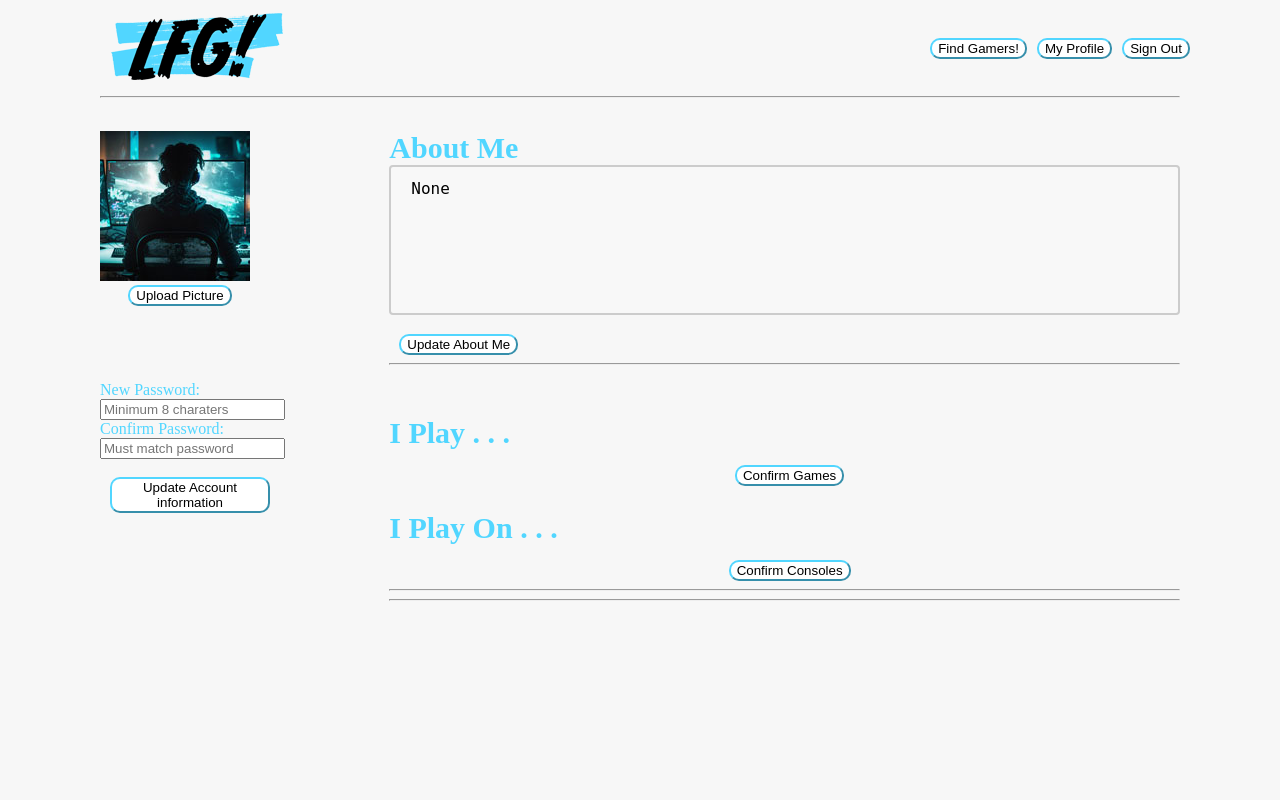
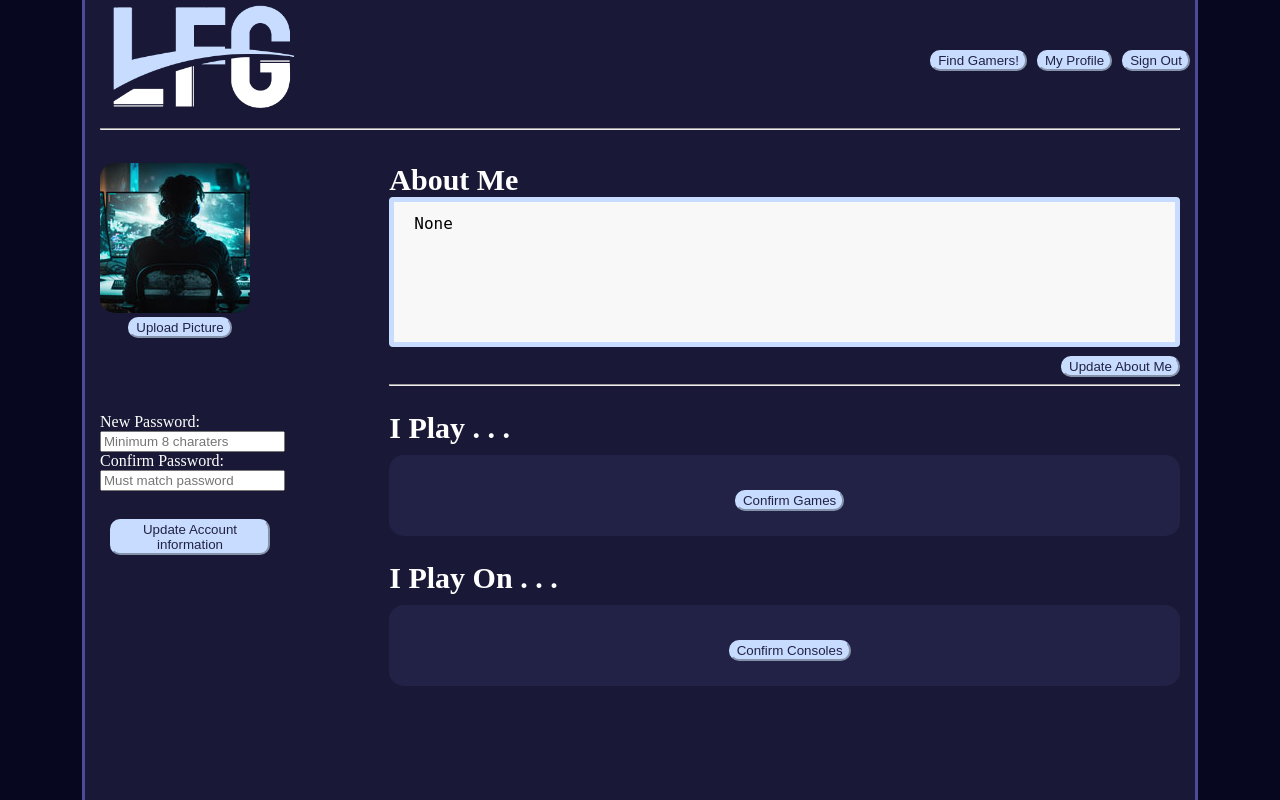
Before and after one commit to abmatthis/Projects, a Flask app: page /edit/user_profile/1 in a window 1280 px wide. Run offline with Flask 3, Linux system fonts and the light colour scheme; the visitor is signed in with stand-in values (Sample User, id 1); data that the repository does not hold is empty.

Commit message:
Redsign of colorscheme

```diff
--- a/flask_app/controllers/users.py
+++ b/flask_app/controllers/users.py
@@ -41,7 +41,7 @@ def create_about_me_page():
 
 @app.route('/edit/user_profile/<int:user_id>')
 def edit_account_page(user_id):
-    if 'user_id' in session:
+    if session["user_id"] == user_id:
         this_user = user.User.get_user_by_id(user_id)
         games  = game.Game.get_games_for_one_users(user_id)
         consoles = console.Console.get_consoles_for_one_users(user_id)
--- a/flask_app/static/css/style.css
+++ b/flask_app/static/css/style.css
@@ -1,13 +1,36 @@
-html {
-    background-color: #f7f7f7;
-    color: #51d6ff;
-}
-p {
-    color: #24272B;
+/* #222246 */
+html, body {
+    height: 100%;
+    margin: 0;
+    padding: 0;
+    background-color: #070720;
+    color: #ffffff;
 }
 
+body {
+    margin: 0;
+}
+
+#wrapper{
+    background-color: #191937;
+    min-height: 100%;
+    padding: 0px 15px 0px 15px;
+    border-left-style: outset;
+    border-left-color: #222246;
+    border-right-style: inset;
+    border-right-color: #222246;
+}
+
+p {
+    color: #ffffff;
+}
+
+/* h1{
+    text-shadow: -1px -1px 0 #000, 1px -1px 0 #000, -1px 1px 0 #000, 1px 1px 0 #000;
+} */
+
 h1{
-    text-shadow: -1px -1px 0 #000, 1px -1px 0 #000, -1px 1px 0 #000, 1px 1px 0 #000;
+    color: #C7DCFE;
 }
 
 #wrapper{
@@ -85,10 +132,15 @@ h1{
     height: 100px;
 }
 
+#signin label{
+    margin: 3px;
+}
+
 .button{
     display: flex;
     width: 170px;
     justify-content: space-between;
+    margin-top: 10px;
 }
 
 /* headers */
@@ -103,14 +155,14 @@ h1{
     justify-content: space-between;
     width: 1080px;
     align-items: center;
-    color: white;
-    height: 80px;
+    color: #ffffff;
+    height: 120px;
     padding: 0px 10px;
 
 }
 
 #navbar-content{
-    color: rgb(255, 255, 255);
+    color: #ffffff;
     height: 70px;
     margin-bottom: 0px;
     margin-left: 10px;
@@ -119,6 +171,17 @@ h1{
     align-items: center;
 
 }
+
+#logo{
+    padding: 5px 0px 5px 0px;
+
+}
+.logo{
+    width: 30%;
+    height: 30%;
+    margin: 5px 0px 5px 0px;
+}
+
 .nav-links{
     width: 500px;
     display: flex;
@@ -128,15 +191,15 @@ h1{
 }
 .btn{
     border-radius: 10px;
-    border-color: #51d6ff;
-    color: black;
-    background-color: rgb(255, 255, 255);
-    margin-left: 10px
+    border-color: #C7DCFE;
+    margin-left: 10px;
+    color: #222246;
+    background-color: #C7DCFE;
 }
 
 .btn:hover{
-    color: #ffffff;
-    background-color: #51d6ff;
+    color: #C7DCFE;
+    background-color: #222246;
 }
 
 /* console and games select */
@@ -264,6 +345,35 @@ h1{
     font-size: 18px;
 }
 
+.section{
+    border: 5px solid transparent;
+    background-color: #222246;
+    margin: 10px 0px 10px 0px;
+    border-radius: 15px;
+}
+
+#Comments_section p{
+    padding-left: 30px;
+    margin: 7px 0px 5px 0px;
+}
+
+#Comments_section a{
+    color: #C7DCFE;
+    text-decoration: none;
+}
+
+#hr_spacing{
+    margin-top: 32.9px;
+}
+
+#games_section, #about_me_section{
+    padding: 10px 0px 0px 30px;
+}
+
+#edit_games_section, #edit_consoles_section{
+    padding: 10px 0px 20px 0px;
+}
+
 #profile_picture{
     margin-top: 24.9px;
     margin-bottom: 100px;
@@ -282,6 +392,10 @@ h1{
     font-size: 30px;
 }
 
+#profile_image{
+    border-radius: 15px;
+}
+
 .hiddendisplay{
     display: none;
 }
@@ -294,26 +408,25 @@ h1{
 }
 
 
-#comment_text_area{
-width: 100%;
+#comment_text_area, #about_me_text_area{
+    width: 100%;
     height: 150px;
     padding: 12px 20px;
     box-sizing: border-box;
     border: 2px solid #ccc;
-    border-radius: 4px;
+    border-radius: 15px;
     background-color: #f8f8f8;
     font-size: 16px;
     resize: none;
 }
 
+#about_me_text_area{
+    width: 80%;
+}
+
+
 .comment_btn{
     float: right
-}
-
-#following_box{
-    width: 150px;
-    background-color: aqua;
-    height: 500px;
 }
 
 /* Edit Profile */
@@ -324,12 +437,35 @@ width: 100%;
     margin-top: 0px;
 }
 
+#edit_comment_text_area{
+    width: 100%;
+    height: 150px;
+    padding: 12px 20px;
+    box-sizing: border-box;
+    border: 5px solid #C7DCFE;
+    border-radius: 4px;
+    background-color: #f8f8f8;
+    font-size: 16px;
+    resize: none;
+}
+
 .edit_games_selecter{
     display: flex;
     flex-direction: column;
     align-items: center;
     width: 120px;
+    border: 5px solid transparent;
+    cursor: pointer;
+    border-radius: 15px;
 }
+/* .edit_games_selecter:hover{
+    border-color: #51d6ff;
+    border: 5px solid ;
+    border-width: 5px;
+    cursor: pointer;
+    border-radius: 15px;
+} */
+
 
 .edit_consoles_selecter{
     display: flex;
@@ -350,7 +486,15 @@ width: 100%;
 }
 
 .edit_pg{
-    margin-top: 15px;
+    margin-top: 20px;
+}
+
+.btn_right{
+    margin: 5px 0px 0px 0px;
+    float: right;
+    display: block;
+
+
 }
 
 /* Veiw users */
--- a/flask_app/static/js/script.js
+++ b/flask_app/static/js/script.js
@@ -32,16 +32,17 @@ function hide_add_comment(e){
 
 
 
-function toggleCheckbox(id, consoles_selecter_id) {
+function toggleCheckbox(id, selecter_id) {
     var checkbox = document.getElementById(id);
     checkbox.checked = !checkbox.checked;
 
     if (checkbox.checked){
-        document.getElementById(consoles_selecter_id).style.borderStyle = "solid";
-        document.getElementById(consoles_selecter_id).style.borderColor = "#51d6ff";
-        document.getElementById(consoles_selecter_id).style.borderRadius = "15px";
+        document.getElementById(selecter_id).style.borderStyle = "solid";
+        document.getElementById(selecter_id).style.backgroundColor = "#C7DCFE";
+        document.getElementById(selecter_id).style.borderRadius = "15px";
     }else{
-        document.getElementById(consoles_selecter_id).style.borderStyle = "";
-        document.getElementById(consoles_selecter_id).style.borderColor = "";
+        document.getElementById(selecter_id).style.borderStyle = "";
+        document.getElementById(selecter_id).style.backgroundColor = "";
+        document.getElementById(selecter_id).style.borderColor = "";
     }
 }
--- a/flask_app/templates/edit_profile.html
+++ b/flask_app/templates/edit_profile.html
@@ -8,12 +8,16 @@
     <script type="text/javascript" src="{{ url_for('static', filename='js/script.js') }}" defer></script>
     <title>{{ session['username'] }}'s  Lfg Profile</title>
 </head>
+<script>
+    window.addEventListener("load", border_display_on_selcet);
+</script>
+
 <body>
     <div id="wrapper">
 
         <div id="navbar">
             <div>
-                <img src="/static/images/logo.png" alt="LFG loge.png">
+                <img src="/static/images/new_logo.png" alt="LFG loge.png" class="logo">
             </div>
             <div id="navbar-content">
                 <button class="btn" onclick="window.location.href='/find/gamers'">Find Gamers!</button>
@@ -26,10 +30,11 @@
         <div id="main">
             <div id="Profile_column">
                 <div id="profile_picture">
-                    <img src="/static/images/profile_pic.jpg" alt="profile pic">
-                    {% if user.id == session['user_id'] %}
-                        <button class="btn">Upload Picture</button>
-                    {% endif %}
+                    <img src="/static/images/profile_pic.jpg" alt="profile pic" id="profile_image">
+                        <button class="btn" onclick="show_update_form('hidden_upload'); hide_edit_btn(this)" >Upload Picture</button>
+                        <form id="hidden_upload" method="post">
+                            <input  type = "file" name = "upload" accept = "image/*" />
+                        </form>
 
                 </div>
                 {% with messages = get_flashed_messages(category_filter=["update_user"]) %}
@@ -58,15 +63,16 @@
             </div>
             <div id="contents">
                 <h2>About Me</h2>
+                <div>
                     <form action="/about_me/process" method="post">
-                    <textarea id="comment_text_area" name="about_me" >{{ user.about_me }}</textarea>
+                        <textarea id="edit_comment_text_area" name="about_me" >{{ user.about_me }}</textarea>
                         <input type="hidden" name="id" value="{{session.user_id }}">
-                    <button type="submit" class="btn edit_pg" onclick="alert('About me update successful')">Update About Me</button>
+                        <button type="submit" class="btn edit_pg btn_right" onclick="alert('About me update successful')">Update About Me</button>
                     </form>
-                <hr>
-                <br>
-
+                </div>
+                <hr id="hr_spacing">
                 <h2>I Play . . .</h2>
+                <div id="edit_games_section" class="section">
                     <form action='/update/game/process' id="games_selecter_form" method="post">
                         {% set unique_game_ids = [] %}
                         {% for game in games %}
@@ -81,8 +87,10 @@
                         {% endfor %}
                         <button type="submit" class="btn edit_pg" onclick="alert('Games update successful')">Confirm Games</button>
                     </form>
+                </div>
 
                 <h2>I Play On . . .</h2>
+                <div id="edit_consoles_section" class="section">
                     <form action='/update/console/process' id="consoles_selecter_form" method="post">
                         {% set unique_console_ids = [] %}
                             {% for console in consoles %}
@@ -95,10 +103,10 @@
                                 {% set _ = unique_console_ids.append(console.id) %}
                             {% endif %}
                         {% endfor %}
+
                         <button type="submit" class="btn edit_pg" onclick="alert('Console update successful')">Confirm Consoles</button>
                     </form>
-                <hr>
-                <hr>
+                </div>
             </div>
         </div>
     </div>
--- a/flask_app/templates/game_select.html
+++ b/flask_app/templates/game_select.html
@@ -12,7 +12,9 @@
 <body>
     <div id="wrapper">
         <div id="navbar">
-            <img src="/static/images/logo.png" alt="LFG loge.png">
+            <div id="logo">
+                <img src="/static/images/new_logo.png" alt="LFG loge.png" class="logo">
+            </div>
             <div id="navbar-content">
                 <button class="btn" onclick="window.location.href='/user_profile/{{session.user_id }}'">My Profile</button>
                 <button class="btn" onclick="window.location.href='/logout'">Sign Out</button>
--- a/flask_app/templates/login.html
+++ b/flask_app/templates/login.html
@@ -12,7 +12,7 @@
     <div id="Login_and_Registration_wrapper">
         <h1>Welcome back to LFG</h1>
         <div id="forms">
-            <div id="login" >
+            <div id="login">
                 <h2>Login</h2>
                 <div>
                     {% with messages = get_flashed_messages(category_filter=["login"]) %}
@@ -36,5 +36,8 @@
                     <button type="submit">Login</button>
                     <a href="/"><p>Oops! Need to make an account?</p></a>
                 </form>
+            </div>
         </div>
     </div>
+</body>
+</html>
```
Also changed, not shown: other parts of flask_app/static/css/style.css (+60 -17 lines), flask_app/models/user.py (+27 -9 lines), flask_app/templates/console_select.html (+5 -3 lines), flask_app/templates/create_about_me.html (+5 -3 lines), flask_app/templates/registration.html (+39 -11 lines), flask_app/templates/user_profile.html (+20 -17 lines), flask_app/templates/view_all_users.html (+5 -4 lines), flask_app/static/images/games/amongus.png, flask_app/static/images/games/cs.png, flask_app/static/images/games/rocketleague.png, flask_app/static/images/games/ssbu.png, flask_app/static/images/new_logo.png (added), 3 other files. Lines whose indentation alone changed are shown as unchanged.
